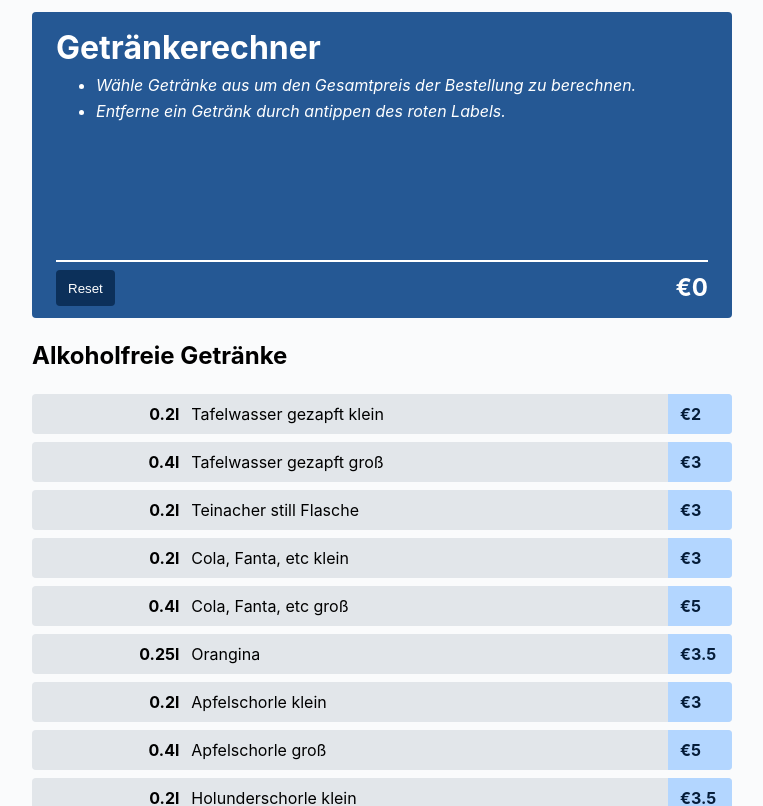
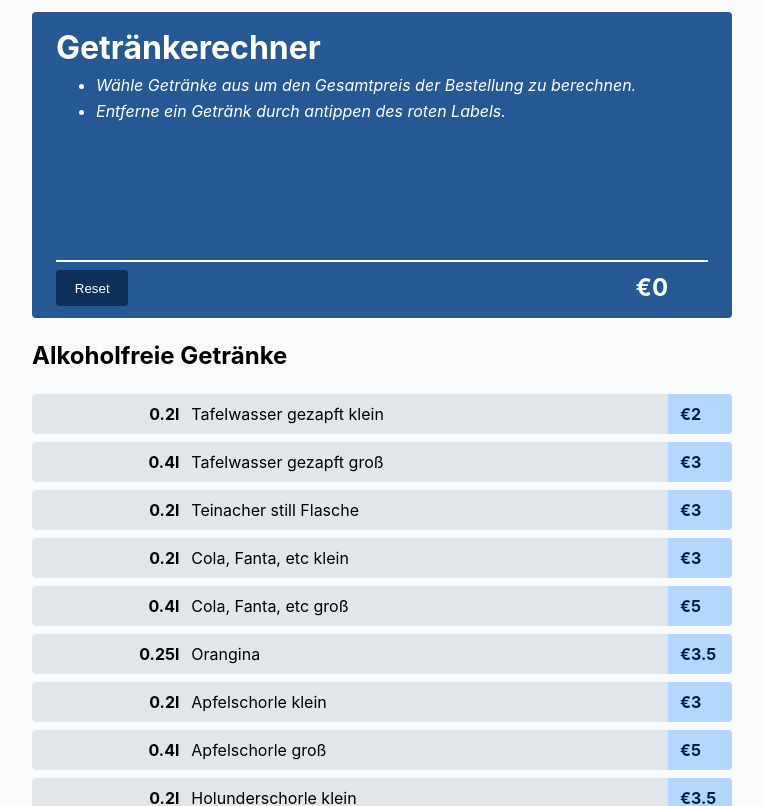
Before and after one commit to Yannik195/getraenkerechner, a React (Vite) app: page / in a window 1280 px wide. Shown: the top 806 px of the page, without its empty margins (258-1021 px from the left). Built offline with nearby package versions, Linux system fonts and the light colour scheme.

Commit message:
sum layout

```diff
--- a/src/Sum.module.css
+++ b/src/Sum.module.css
@@ -22,9 +22,11 @@
 
 .sum h2 {
   margin: 0;
+  grid-column-start: 3;
 }
 
 .sum div {
-  display: flex;
+  display: grid;
+  grid-template-columns: 1fr 7fr 1fr;
   justify-content: space-between;
 }
```
